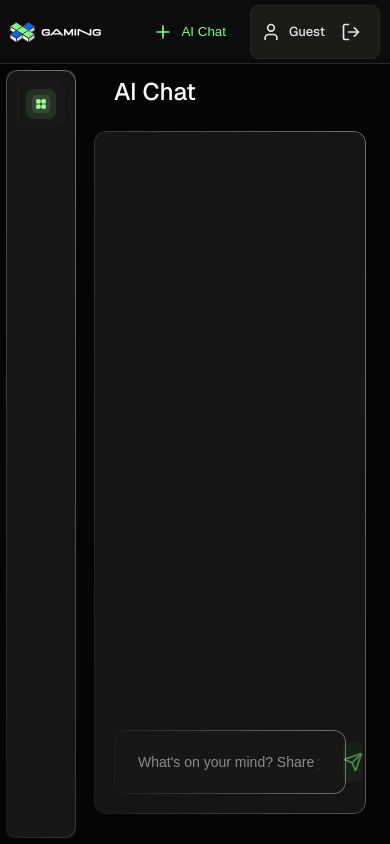
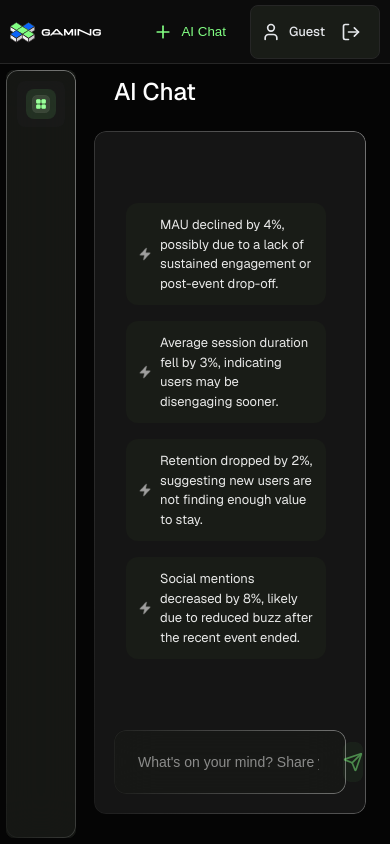
Before and after one commit to singhalaryann/bombay-play, a Next.js app: page /ideationchat in a window 390 px wide. Built offline with nearby package versions, Linux system fonts and the light colour scheme.

Commit message:
suggestions added

```diff
--- a/app/ideationchat/page.js
+++ b/app/ideationchat/page.js
@@ -1,3 +1,4 @@
+// IdeationChat.js
 "use client";
 import React, { useState, useRef, useEffect } from "react";
 import { useRouter } from "next/navigation";
@@ -5,9 +6,17 @@ import styles from "../../styles/IdeationChat.module.css";
 import Header from "../components/layout/Header";
 import Sidebar from "../components/layout/Sidebar";
 import { Send, Loader } from "lucide-react";
+import ReactMarkdown from "react-markdown";
+import Image from 'next/image';
 
-// 1) IMPORT ReactMarkdown for markdown rendering
-import ReactMarkdown from "react-markdown";
+const InsightBlock = ({ text, onClick }) => (
+  <div className={styles.insightBlock} onClick={() => onClick(text)}>
+    <div className={styles.insightContent}>
+      <Image src="/star.png" width={20} height={20} alt="star" className={styles.insightIcon} />
+      <span>{text}</span>
+    </div>
+  </div>
+);
 
 export default function IdeationChat() {
   const [messages, setMessages] = useState([]);
@@ -17,17 +26,24 @@ export default function IdeationChat() {
   const messagesEndRef = useRef(null);
   const router = useRouter();
 
-  // Scroll to bottom on new messages
+  const insights = [
+    "MAU declined by 4%, possibly due to a lack of sustained engagement or post-event drop-off.",
+    "Average session duration fell by 3%, indicating users may be disengaging sooner.",
+    "Retention dropped by 2%, suggesting new users are not finding enough value to stay.",
+    "Social mentions decreased by 8%, likely due to reduced buzz after the recent event ended."
+  ];
+
   useEffect(() => {
     messagesEndRef.current?.scrollIntoView({ behavior: "smooth" });
   }, [messages]);
 
-  // Send typed message to the API
+  const handleInsightClick = (text) => {
+    setInput(text);
+  };
+
   const handleSend = async () => {
-    // If blank or AI is busy, do nothing
     if (!input.trim() || isLoading) return;
 
-    // Add user's message to local chat
     setMessages((prev) => [...prev, { content: input, sender: "human" }]);
     setIsLoading(true);
 
@@ -43,7 +59,6 @@ export default function IdeationChat() {
       if (response.ok) {
         const data = await response.json();
         console.log("API response data:", data);
-        // If we get chat_id, go to analysis
         if (data.chat_id) {
           console.log("Redirecting to /analysis?chat=", data.chat_id);
           router.push(`/analysis?chat=${data.chat_id}`);
@@ -54,7 +69,6 @@ export default function IdeationChat() {
     } catch (err) {
       console.error("Error in handleSend:", err);
     } finally {
-      // Clear input, end 'thinking' state
       setInput("");
       setIsLoading(false);
     }
@@ -70,6 +84,18 @@ export default function IdeationChat() {
           <div className={styles.chatContainer}>
             <div className={styles.glassWrapper}>
               <div className={styles.messagesArea}>
+                {messages.length === 0 && (
+                  <div className={styles.insightGrid}>
+                    {insights.map((insight, idx) => (
+                      <InsightBlock
+                        key={idx}
+                        text={insight}
+                        onClick={handleInsightClick}
+                      />
+                    ))}
+                  </div>
+                )}
+
                 {messages.map((msg, idx) => (
                   <div
                     key={idx}
@@ -83,7 +109,6 @@ export default function IdeationChat() {
                   </div>
                 ))}
 
-                {/* AI thinking indicator */}
                 {isLoading && (
                   <div className={styles.loadingMessage}>
                     <Loader className={styles.loadingIcon} size={20} />
@@ -93,12 +118,6 @@ export default function IdeationChat() {
                 <div ref={messagesEndRef} />
               </div>
 
-              {/* Captain prompt if no messages */}
-              {/* {messages.length === 0 && (
-                <h2 className={styles.captainPrompt}>What idea is on your mind, captain?</h2>
-              )} */}
-
-              {/* Input area, disabled while AI is thinking */}
               <div className={styles.inputWrapper}>
                 <div className={styles.inputContainer}>
                   <input
@@ -108,7 +127,7 @@ export default function IdeationChat() {
                     placeholder="What's on your mind? Share your thoughts..."
                     className={styles.input}
                     onKeyPress={(e) => e.key === "Enter" && handleSend()}
-                    disabled={isLoading}  // prevent typing if AI is thinking
+                    disabled={isLoading}
                   />
                   <button
                     onClick={handleSend}
--- a/styles/IdeationChat.module.css
+++ b/styles/IdeationChat.module.css
@@ -1,5 +1,4 @@
 /* styles/IdeationChat.module.css */
-
 .container {
   height: 100vh;
   display: flex;
@@ -355,3 +354,86 @@
   border-radius: 8px;
   margin: 16px 0;
 }
+
+.insightGrid {
+  display: grid;
+  grid-template-columns: 1fr 1fr;
+  gap: 16px;
+  padding: 24px;
+  margin-top: 120px;
+  width: 100%;
+}
+
+.insightBlock {
+  background: #191C17;
+  border-radius: 12px;
+  padding: 20px;
+  cursor: pointer;
+  transition: background-color 0.2s ease;
+  position: relative;
+}
+
+.insightBlock:hover {
+  background: rgba(25, 28, 23, 0.4);
+}
+
+.insightContent {
+  display: flex;
+  align-items: center;
+  gap: 12px;
+}
+
+.insightIcon {
+  width: 16px;
+  height: 16px;
+}
+
+.insightContent span {
+  color: rgba(255, 255, 255, 0.9);
+  font-size: 14px;
+  line-height: 1.5;
+}
+
+/* Add these media queries at the end of your CSS file */
+
+@media (max-width: 1200px) {
+  .insightGrid {
+    margin-top: 80px;
+  }
+ }
+
+ @media (max-width: 768px) {
+  .insightGrid {
+    grid-template-columns: 1fr;
+    padding: 16px;
+    margin-top: 60px;
+  }
+
+  .insightBlock {
+    padding: 16px;
+  }
+
+  .insightContent span {
+    font-size: 13px;
+  }
+ }
+
+ @media (max-width: 480px) {
+  .insightGrid {
+    padding: 12px;
+    margin-top: 40px;
+  }
+
+  .insightBlock {
+    padding: 12px;
+  }
+
+  .insightContent {
+    gap: 8px;
+  }
+
+  .insightIcon {
+    width: 14px;
+    height: 14px;
+  }
+ }
```
Also changed, not shown: public/star.png (added). Lines whose indentation alone changed are shown as unchanged.
